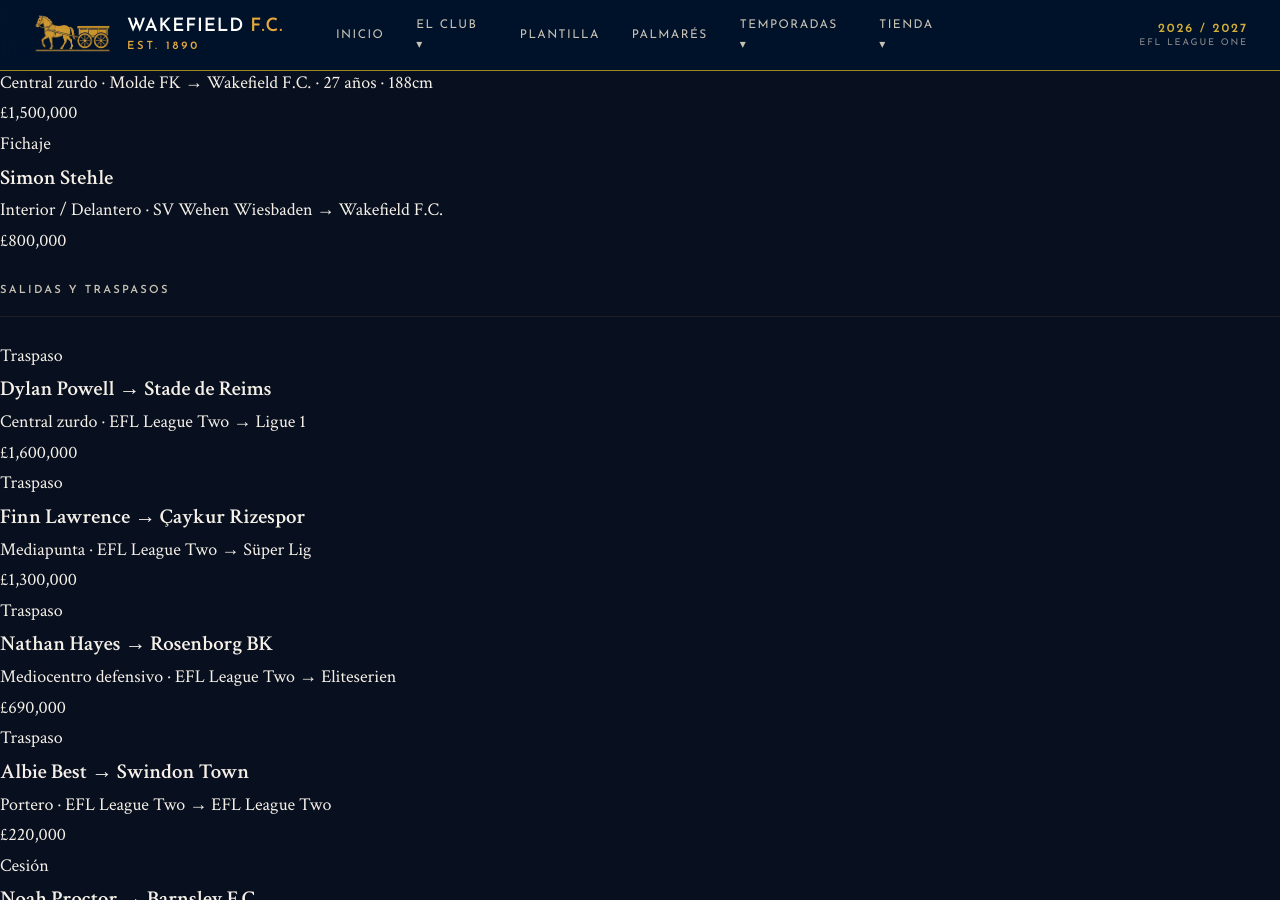
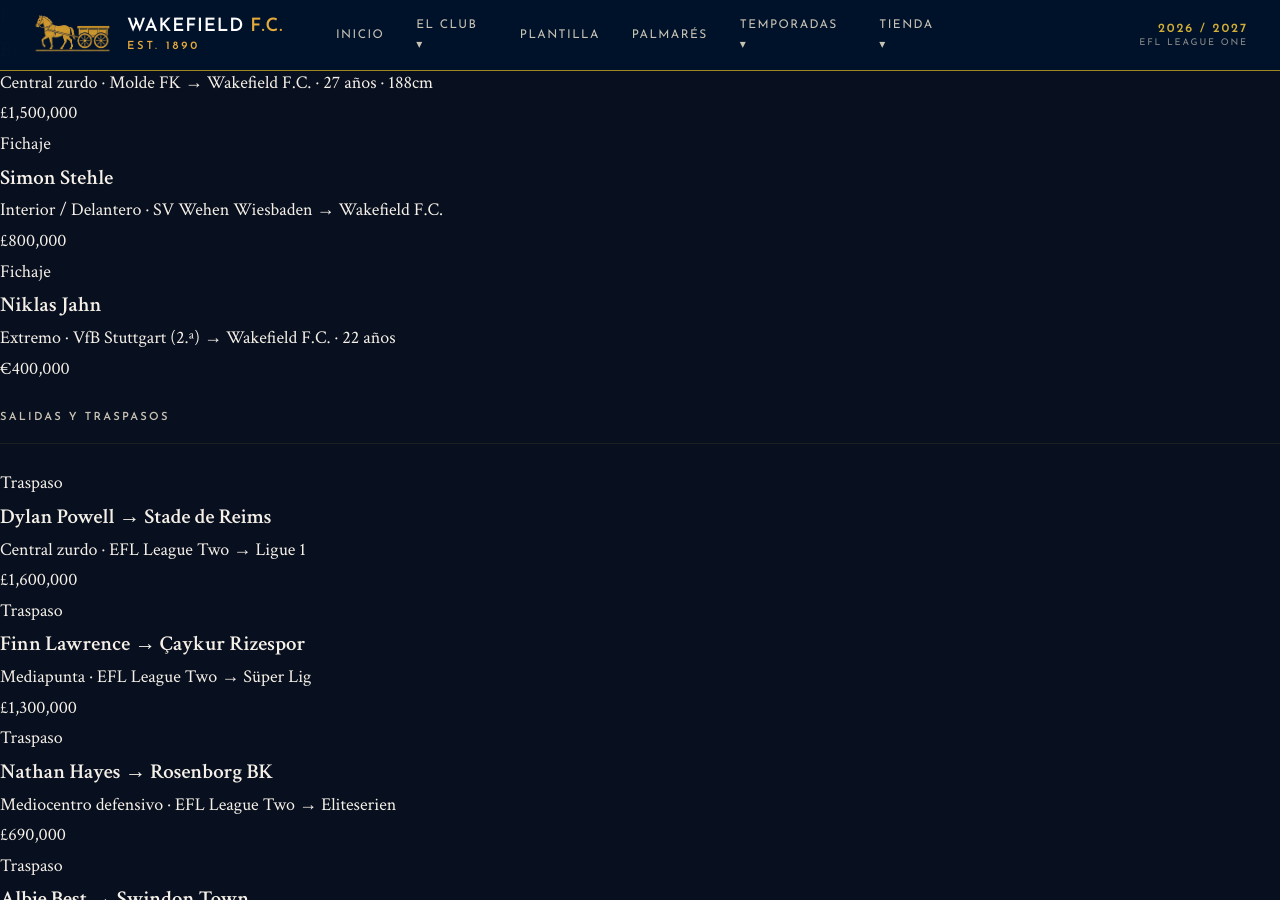
Before and after one commit to riise66/wakefieldfc, a Jekyll site: the page built from pages/temporada-2526.html, in a window 1280 px wide and 900 px high, scrolled down 2789 px. Built offline with Jekyll 4.4.1, drawn with Linux system fonts in a browser that asks for light colours; some web fonts are replaced; a style sheet for code colours, icons or effects is not loaded.

Commit message:
Update temporada-2526.html

```diff
--- a/pages/temporada-2526.html
+++ b/pages/temporada-2526.html
@@ -527,6 +527,14 @@
         </div>
         <span class="com-amount">£800,000</span>
       </div>
+      <div class="com-item" onclick="openModal('jahn')">
+        <span class="com-tag">Fichaje</span>
+        <div class="com-info">
+          <h3>Niklas Jahn</h3>
+          <p>Extremo · VfB Stuttgart (2.ª) → Wakefield F.C. · 22 años</p>
+        </div>
+        <span class="com-amount">€400,000</span>
+      </div>
     </div>
 
     <div class="mercado-spacer"></div>
@@ -637,6 +645,11 @@
     title: 'El Wakefield F.C. da la bienvenida a Simon Stehle',
     body: '<p>El Wakefield Football Club anuncia la incorporación de <strong>Simon Stehle</strong> procedente del SV Wehen Wiesbaden por una cantidad de <strong>800.000 libras</strong>.</p><p>El centrocampista alemán llega al Calder Road con la versatilidad como carta de presentación: capaz de actuar tanto como interior en el mediocampo como en posiciones más avanzadas del ataque. Su perfil polivalente cubre una necesidad clara del equipo en la segunda parte de la temporada, aportando opciones tanto en la creación de juego como en la presión ofensiva.</p><p>El club da la bienvenida a Simon Stehle y le desea el mayor de los éxitos en su etapa en West Yorkshire.</p>'
   },
+  jahn: {
+    meta: 'Wakefield F.C. · Enero 2026 · Fichaje',
+    title: 'El Wakefield F.C. anuncia la llegada de Niklas Jahn',
+    body: '<p>El Wakefield Football Club hace público el acuerdo alcanzado con el VfB Stuttgart II para la incorporación del extremo alemán <strong>Niklas Jahn</strong> por una cantidad de <strong>400.000 euros</strong>.</p><p>Jahn, de 22 años, llega con gran potencial ofensivo tras una prometedora etapa en la cantera de Stuttgart. Su versatilidad para actuar tanto por la banda derecha como por la izquierda, combinada con su capacidad de desborde y su llegada al área, lo convierten en un perfil ideal para las necesidades ofensivas del equipo en la recta final de la temporada.</p><p>El club confía en que Niklas Jahn sea una pieza clave en el objetivo de consolidar el ascenso a la League One. ¡Bienvenido al Calder Road, Niklas!</p>'
+  },
   powell: {
     meta: 'Wakefield F.C. · Enero 2026 · Traspaso',
     title: 'El Wakefield F.C. llega a un acuerdo con el Stade de Reims por Dylan Powell',
```
